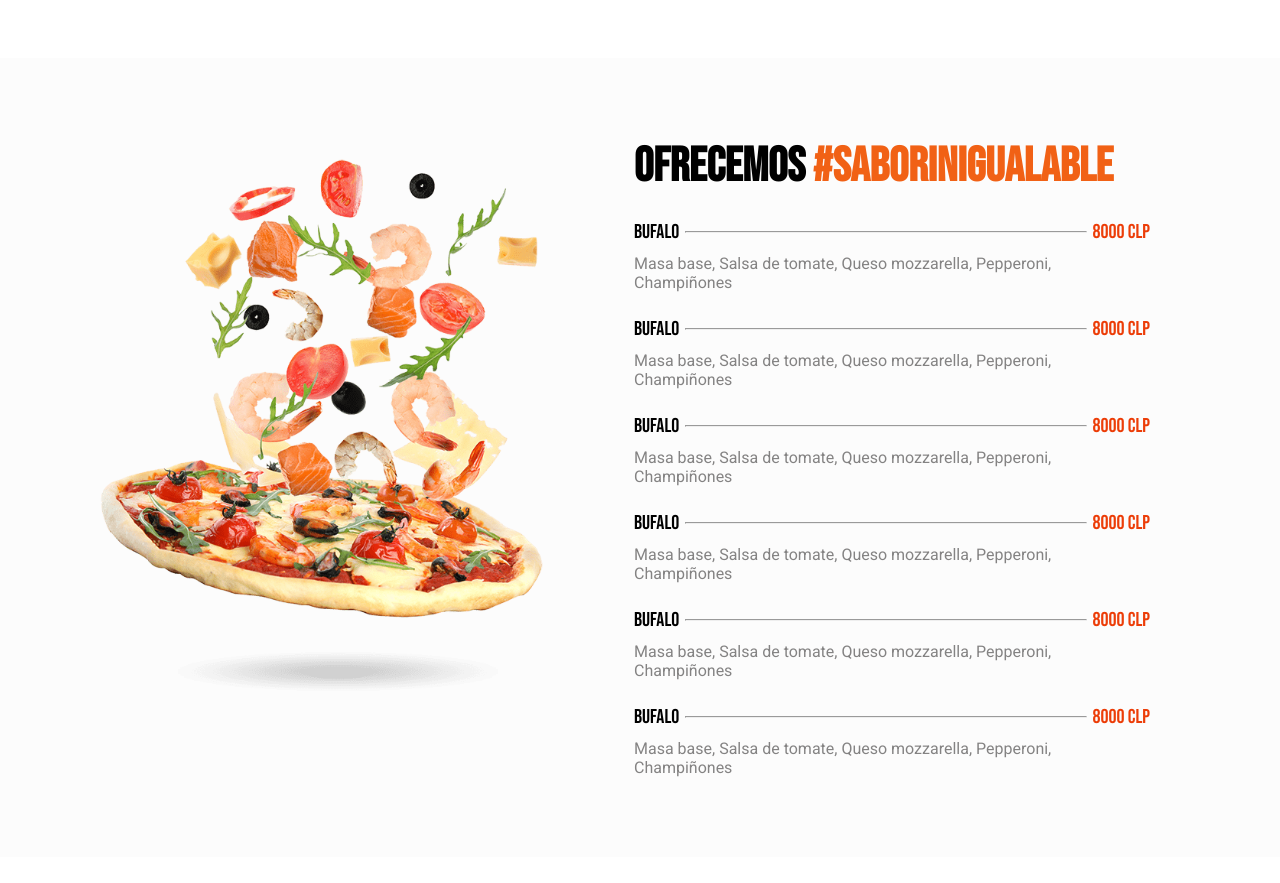
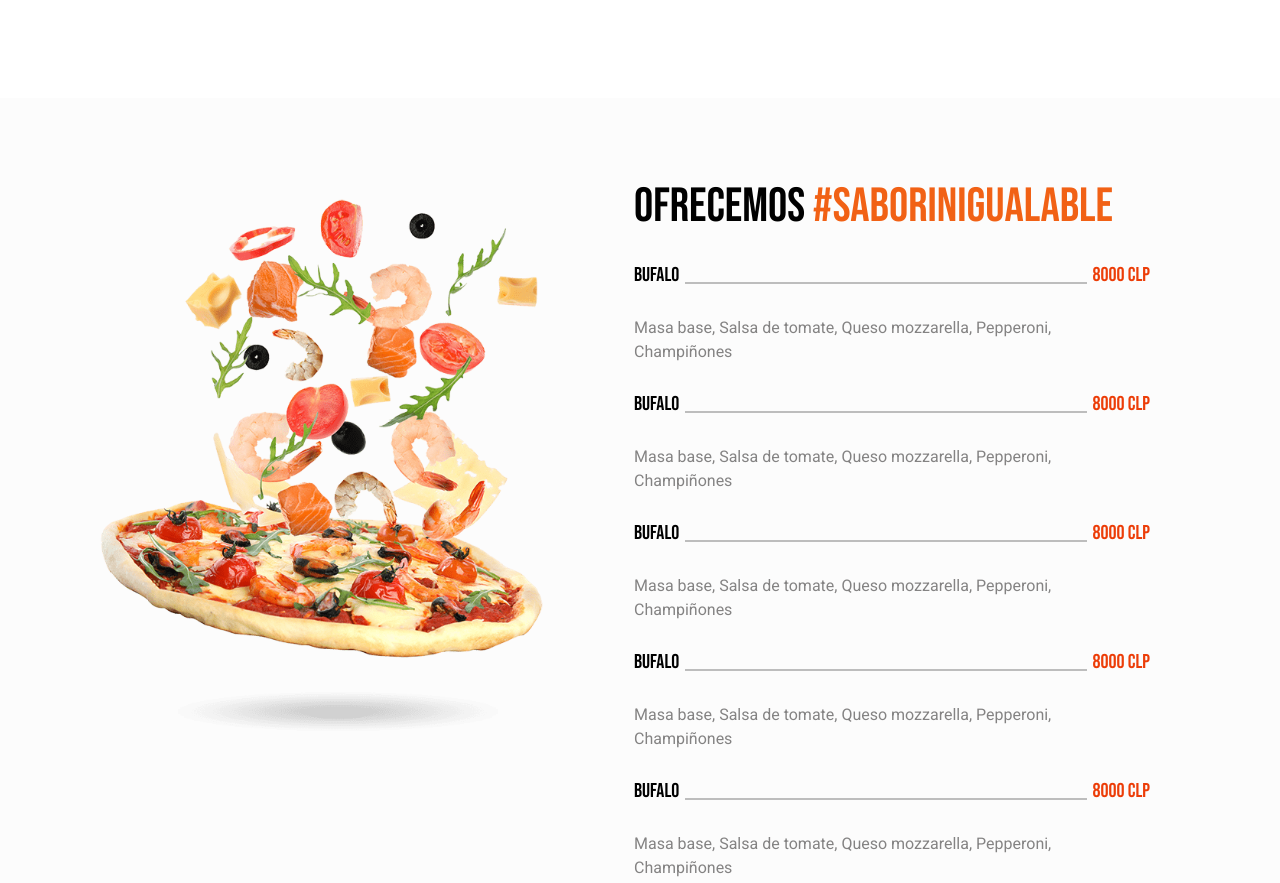
Before and after one commit to samuelLn/proyecto_coder_house_samuel_lara_navarro, a plain HTML site: page index.html in a window 1280 px wide. Shown: the part 1840-2723 px from the top of the page. Drawn offline with nearby package versions, Linux system fonts and the light colour scheme.

Commit message:
agregado boostrap y archivo ignonre

```diff
--- a/index.html
+++ b/index.html
@@ -5,6 +5,8 @@
     <meta name="viewport" content="width=device-width, initial-scale=1.0" />
     <title>Inicio</title>
     <link rel="shortcut icon" href="img/favicon-01.png" type="image/x-icon" />
+    <!-- Bootstrap CSS v5.0 -->
+    <link href="https://cdn.jsdelivr.net/npm/bootstrap@5.0.2/dist/css/bootstrap.min.css" rel="stylesheet" integrity="sha384-EVSTQN3/azprG1Anm3QDgpJLIm9Nao0Yz1ztcQTwFspd3yD65VohhpuuCOmLASjC" crossorigin="anonymous">
     <!--Estilos propios-->
     <link rel="stylesheet" href="css/style.css" />
     <!--link google fonst-->
@@ -388,5 +390,10 @@
       </div>
     </footer>
     <!-- fin footer-->
+
+   <!-- JS Bootstrap -->
+   <script src="https://cdn.jsdelivr.net/npm/bootstrap@5.0.2/dist/js/bootstrap.bundle.min.js" integrity="sha384-MrcW6ZMFYlzcLA8Nl+NtUVF0sA7MsXsP1UyJoMp4YLEuNSfAP+JcXn/tWtIaxVXM" crossorigin="anonymous"></script>
+
+
   </body>
 </html>
```
Also changed, not shown: 1 other file.
